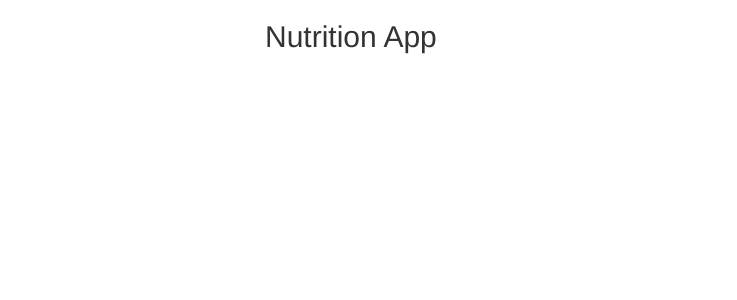
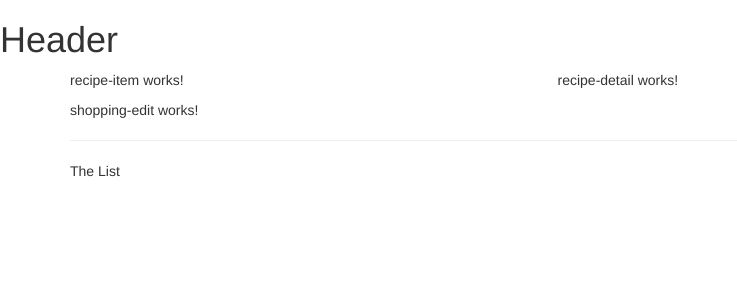
Before and after one commit to Bakbakband/nutrition-app, an Angular app: page / in a window 1280 px wide. Shown: the top 300 px of the page, without its empty margins (0-737 px from the left). Built offline with nearby package versions, Linux system fonts and the light colour scheme.

Commit message:
Nest components into layout

```diff
--- a/src/app/app.component.html
+++ b/src/app/app.component.html
@@ -1,7 +1,9 @@
+<app-header></app-header>
 <div class="container">
   <div class="row">
-    <div class="col-md-8 col-md-offset-2">
-      <h2>Nutrition App</h2>
+    <div class="col-md-12">
+      <app-recipes></app-recipes>
+      <app-shopping-list></app-shopping-list>
     </div>
   </div>
 </div>
--- a/src/app/header/header.component.html
+++ b/src/app/header/header.component.html
@@ -1,3 +1 @@
-<p>
-  header works!
-</p>
+<h1>Header</h1>
--- a/src/app/recipes/recipe-list/recipe-list.component.html
+++ b/src/app/recipes/recipe-list/recipe-list.component.html
@@ -1,3 +1 @@
-<p>
-  recipe-list works!
-</p>
+<app-recipe-item></app-recipe-item>
--- a/src/app/recipes/recipes.component.html
+++ b/src/app/recipes/recipes.component.html
@@ -1,3 +1,8 @@
-<p>
-  recipes works!
-</p>
+<div class="row">
+    <div class="col-md-5">
+        <app-recipe-list></app-recipe-list>
+    </div>
+    <div class="col-md-7">
+        <app-recipe-detail></app-recipe-detail>
+    </div>
+</div>
--- a/src/app/shopping-list/shopping-list.component.html
+++ b/src/app/shopping-list/shopping-list.component.html
@@ -1,3 +1,7 @@
-<p>
-  shopping-list works!
-</p>
+<div class="row">
+    <div class="col-xs-10">
+        <app-shopping-edit></app-shopping-edit>
+        <hr>
+        <p>The List</p>
+    </div>
+</div>
```
Also changed, not shown: src/app/recipes/recipe.component.ts (added, +15 -0 lines).
